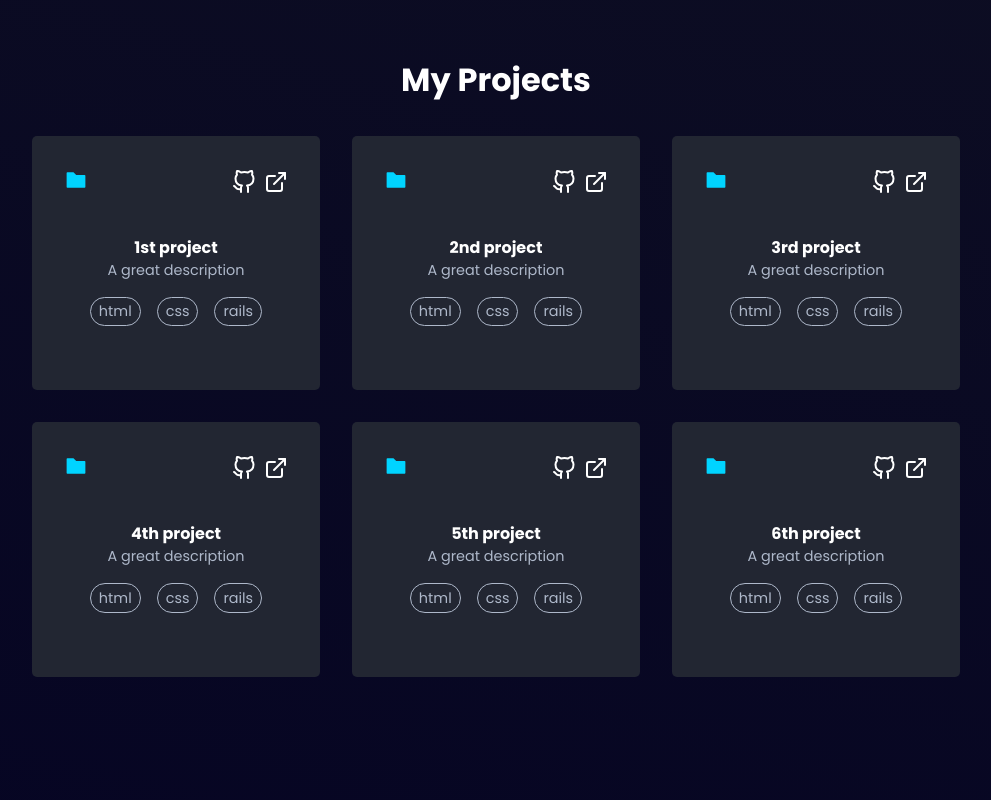
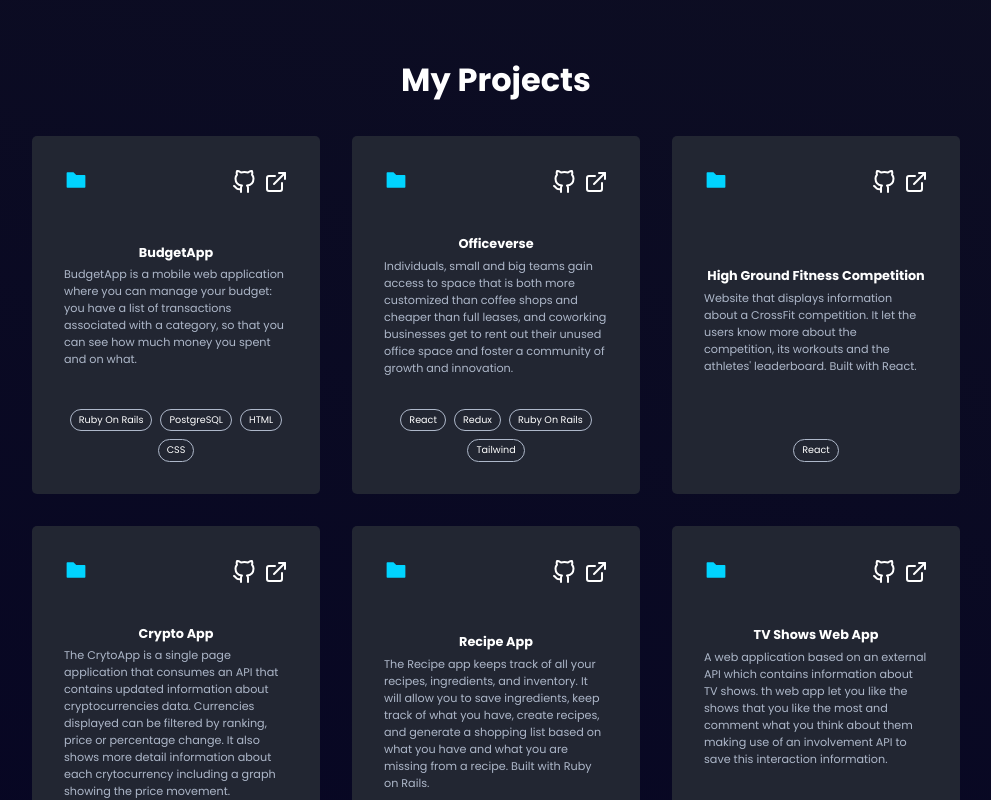
Before and after one commit to diegoyon/portfolio-v3, a React (Create React App) app: page / in a window 1280 px wide. Shown: the part 2440-3240 px from the top of the page, without its empty margins (144-1135 px from the left). Built offline with nearby package versions, Linux system fonts and the light colour scheme.

Commit message:
add project data

```diff
--- a/src/components/Project.css
+++ b/src/components/Project.css
@@ -5,7 +5,7 @@
   width: 18rem;
   display: flex;
   flex-direction: column;
-  justify-content: center;
+  justify-content: space-between;
   transition: transform 0.3s;
 }
 
@@ -44,20 +44,27 @@
   margin: 2rem 0;
 }
 
+.project-details h4 {
+  font-size: 0.8rem;
+  margin-bottom: 0.3rem;
+}
+
 .project-details p {
-  font-size: 0.9rem;
+  font-size: 0.7rem;
   color: #aeb8ca;
 }
 
 .project-skills {
-  margin-top: 1rem;
+  /* margin-top: 1rem; */
   display: flex;
-  gap: 1rem;
+  gap: 0.5rem;
   flex-wrap: wrap;
+  justify-content: center;
 }
 
 .project-skills p {
   border: 1px solid #aeb8ca;
   padding: 0.2rem 0.5rem;
   border-radius: 15px;
+  font-size: 0.6rem;
 }
--- a/src/components/Project.js
+++ b/src/components/Project.js
@@ -10,10 +10,10 @@ const Project = (props) => {
       <div className="header-icons">
         <AiFillFolder className="project-icons-left" />
         <div className="project-icons-right">
-          <a href={gitHub}>
+          <a href={gitHub} target="_blank">
             <FiGithub />
           </a>
-          <a href={live}>
+          <a href={live} target="_blank">
             <FiExternalLink />
           </a>
         </div>
@@ -21,11 +21,11 @@ const Project = (props) => {
       <div className="project-details">
         <h4>{title}</h4>
         <p>{description}</p>
-        <div className="project-skills">
-          {skills.map((skill) => (
-            <p key={skill}>{skill}</p>
-          ))}
-        </div>
+      </div>
+      <div className="project-skills">
+        {skills.map((skill) => (
+          <p key={skill}>{skill}</p>
+        ))}
       </div>
     </div>
   );
--- a/src/components/ProjectsData.js
+++ b/src/components/ProjectsData.js
@@ -1,45 +1,51 @@
 const ProjectsData = [
   {
-    title: '1st project',
-    gitHub: 'www.google.com',
-    live: 'www.gmail.com',
-    description: 'A great description',
-    skills: ['html', 'css', 'rails'],
+    title: 'BudgetApp',
+    gitHub: 'https://github.com/diegoyon/BudgetApp',
+    live: 'https://budget-app-md2l.onrender.com/',
+    description:
+      'BudgetApp is a mobile web application where you can manage your budget: you have a list of transactions associated with a category, so that you can see how much money you spent and on what.',
+    skills: ['Ruby On Rails', 'PostgreSQL', 'HTML', 'CSS'],
   },
   {
-    title: '2nd project',
-    gitHub: 'www.google.com',
-    live: 'www.gmail.com',
-    description: 'A great description',
-    skills: ['html', 'css', 'rails'],
+    title: 'Officeverse',
+    gitHub: 'https://github.com/Fourteen98/officeverse-frontend',
+    live: 'pending',
+    description:
+      'Individuals, small and big teams gain access to space that is both more customized than coffee shops and cheaper than full leases, and coworking businesses get to rent out their unused office space and foster a community of growth and innovation.',
+    skills: ['React', 'Redux', 'Ruby On Rails', 'Tailwind'],
   },
   {
-    title: '3rd project',
-    gitHub: 'www.google.com',
-    live: 'www.gmail.com',
-    description: 'A great description',
-    skills: ['html', 'css', 'rails'],
+    title: 'High Ground Fitness Competition',
+    gitHub: 'https://github.com/diegoyon/highground',
+    live: 'http://highgroundfitnesscompetition.com/',
+    description:
+      "Website that displays information about a CrossFit competition. It let the users know more about the competition, its workouts and the athletes' leaderboard. Built with React.",
+    skills: ['React'],
   },
   {
-    title: '4th project',
-    gitHub: 'www.google.com',
-    live: 'www.gmail.com',
-    description: 'A great description',
-    skills: ['html', 'css', 'rails'],
+    title: 'Crypto App',
+    gitHub: 'https://github.com/diegoyon/cryptoapp',
+    live: 'https://diegoyon-crytoapp.netlify.app/',
+    description:
+      'The CrytoApp is a single page application that consumes an API that contains updated information about cryptocurrencies data. Currencies displayed can be filtered by ranking, price or percentage change. It also shows more detail information about each crytocurrency including a graph showing the price movement.',
+    skills: ['React', 'API'],
   },
   {
-    title: '5th project',
-    gitHub: 'www.google.com',
-    live: 'www.gmail.com',
-    description: 'A great description',
-    skills: ['html', 'css', 'rails'],
+    title: 'Recipe App',
+    gitHub: 'https://github.com/diegoyon/recipe-app',
+    live: 'https://recipe-rails-project.onrender.com/users/sign_in',
+    description:
+      'The Recipe app keeps track of all your recipes, ingredients, and inventory. It will allow you to save ingredients, keep track of what you have, create recipes, and generate a shopping list based on what you have and what you are missing from a recipe. Built with Ruby on Rails.',
+    skills: ['Ruby On Rails'],
   },
   {
-    title: '6th project',
-    gitHub: 'www.google.com',
-    live: 'www.gmail.com',
-    description: 'A great description',
-    skills: ['html', 'css', 'rails'],
+    title: 'TV Shows Web App',
+    gitHub: 'https://github.com/williamscch/tv-shows',
+    live: 'https://williamscch.github.io/tv-shows/dist/',
+    description:
+      'A web application based on an external API which contains information about TV shows. th web app let you like the shows that you like the most and comment what you think about them making use of an involvement API to save this interaction information.',
+    skills: ['HTML', 'CSS', 'JavaScript', 'API', 'Webpack'],
   },
 ];
 
```
